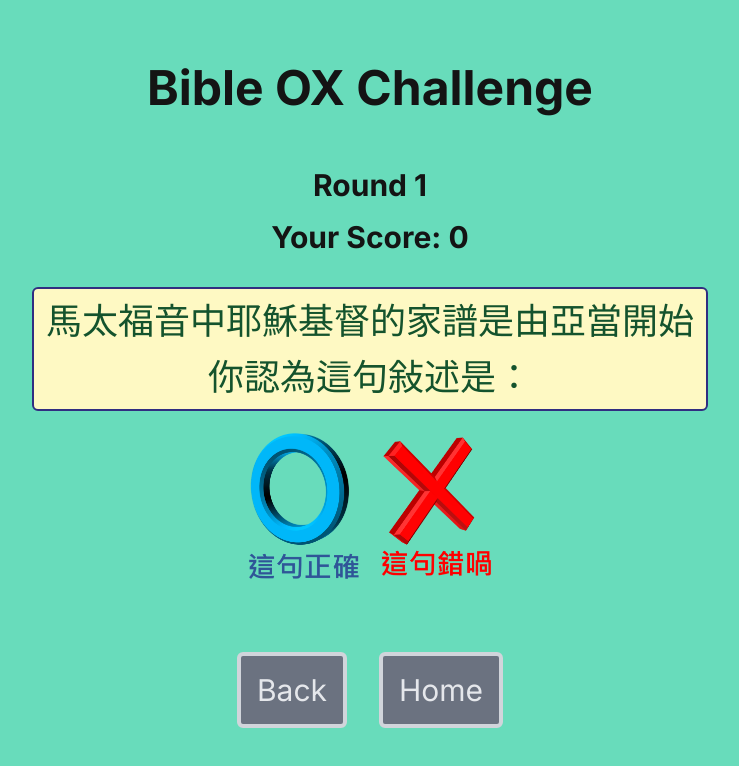
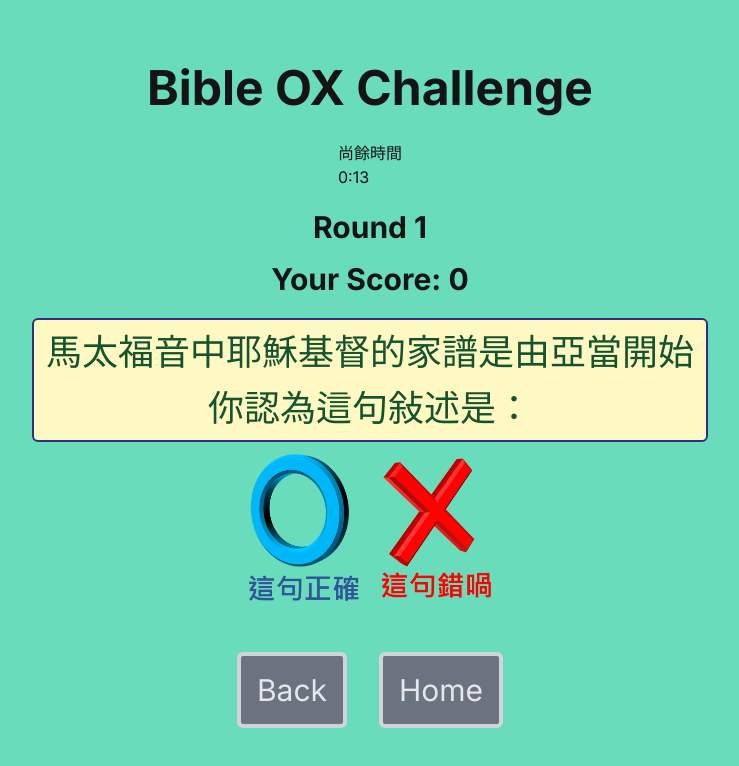
Before and after one commit to diamondcodebase/ox-app, a Next.js app: page /bibleQuiz in a window 1280 px wide. Both pictures are taken after a click on the button "Start Game". Shown: the top 766 px of the page, without its empty margins (270-1009 px from the left). Built offline with nearby package versions, Linux system fonts and the light colour scheme.

Commit message:
Created and implemented CountDownTimer

```diff
--- a/src/app/bibleQuiz/page.js
+++ b/src/app/bibleQuiz/page.js
@@ -1,5 +1,6 @@
 "use client";
 import { useState, useEffect } from "react";
+import CountDownTimer from "@/components/CountDownTimer";
 import StatusBar from "@/components/StatusBar";
 import QuestionBox from "@/components/QuestionBox";
 import AnswerBox from "@/components/AnswerBox";
@@ -14,6 +15,8 @@ export default function BibleQuiz() {
     const [isGameStarted, setGameStarted] = useState(false);
     const [isGameOver, setGameOver] = useState(false);
 
+    const [isTimerVisible, setTimerVisible] = useState(false);
+    const [isTimerRunning, setTimerRunning] = useState(false);
     const [isQuestionVisible, setQuestionVisible] = useState(false);
     const [isAnswerVisible, setAnswerVisible] = useState(false);
 
@@ -78,15 +81,16 @@ export default function BibleQuiz() {
     }
 
     function confirmAnswer(){
+        setTimerVisible(false);
+        setTimerRunning(false);
         updateScore()
         setConfirmed(true);
         setAnswerVisible(true);
-        setAnswered(true);
     }
 
     function updateScore(){
-        console.log(userAnswer, modelAnswer, questionContent);
-        if(userAnswer == modelAnswer){
+        //console.log(userAnswer, modelAnswer, questionContent);
+        if(userAnswer == modelAnswer && isAnswered){
             setScore(score + 1);
          }
     }
@@ -101,6 +105,8 @@ export default function BibleQuiz() {
         setConfirmed(false);
         setUserAnswer(null);
         setShowAnswer("");
+        setTimerRunning(true);
+        setTimerVisible(true);
     }
 
     function nextRound(){
@@ -123,6 +129,12 @@ export default function BibleQuiz() {
     return (
         <main className="flex min-h-screen flex-col items-center justify-between p-10">
             <div className='text-5xl font-bold p-3 m-3'>Bible OX Challenge</div>
+            <CountDownTimer
+                secLimit = {15}
+                visible = {isTimerVisible}
+                running = {isTimerRunning}
+                timeoutFn = {() => confirmAnswer() }
+            />
             <StatusBar
                 round = {round}
                 score = {score}
--- /dev/null
+++ b/src/components/CountDownTimer.js
@@ -0,0 +1,37 @@
+import { useState, useEffect } from 'react';
+
+export default function CountDownTimer({ secLimit, visible, running, timeoutFn }) {
+    if(!visible){
+        return <></>
+    }
+    const [timeLeft, setTimeLeft] = useState(secLimit);
+    const [isRunning, setIsRunning] = useState(true);
+
+    useEffect(() => {
+        let interval;
+        // if timer is still running, using setInterval to reduce a second
+        if(running && isRunning) {
+            interval = setInterval(() => {
+                setTimeLeft(prevTimeLeft => prevTimeLeft - 1);
+            }, 1000);
+        }
+
+        // if time is up, set isRunning to false
+        if (timeLeft === 0){
+            timeoutFn();
+            setIsRunning(false);
+        }
+
+        return () => clearInterval(interval);
+    }, [running, timeLeft]);
+
+    return (
+        <div className="countdown-timer">
+            <h1>尚餘時間</h1>
+            <div className="timer-display">
+                <span>{Math.floor(timeLeft / 60)}:</span>
+                <span>{(timeLeft % 60).toString().padStart(2, '0')}</span>
+            </div>
+        </div>
+    );
+};
```
